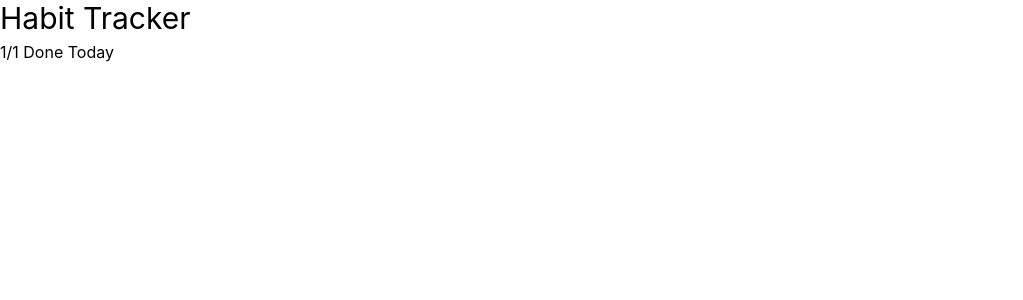
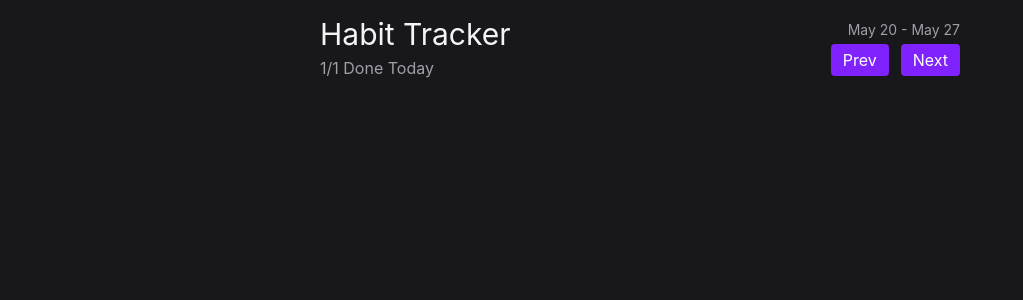
Before and after one commit to Ahsan-SWE/Todo-Habit-Tracker, a React (Vite) app: page / in a window 1280 px wide. Shown: the top 300 px of the page, without its empty margins (0-1023 px from the left). Built offline with nearby package versions, Linux system fonts and the light colour scheme.

Commit message:
Header section Done

```diff
--- a/src/App.tsx
+++ b/src/App.tsx
@@ -1,22 +1,13 @@
+
+import { HabitForm } from "./components/HabitForm";
+import Header from "./components/Header";
+
+
 export default function App() {
   return (
-    <div className="App">
+    <div className="max-w-2xl mx-auto p-4 flex flex-col gap-4">
       <Header />
+      <HabitForm />
     </div>
   );
 }
-
-
-
-
-function Header() {
-  return (
-    <header className="flex items-center justify-between">
-      <div className="flex flex-col gap-1">
-        <h1 className="text-3xl">Habit Tracker</h1>
-        <span>1/1 Done Today</span>
-      </div>
-      <div></div>
-    </header>
-  )
-}
--- /dev/null
+++ b/src/components/Button.tsx
@@ -0,0 +1,14 @@
+import type { ReactNode } from "react";
+
+
+type ButtonProps = {
+  children: ReactNode;
+};
+
+export function Button({ children }: ButtonProps) {
+  return (
+    <button className="bg-violet-600 hover:bg-violet-500 transition-colors text-white px-3 py-1 rounded">
+      {children}
+    </button>
+  );
+}
--- /dev/null
+++ b/src/components/HabitForm.tsx
@@ -0,0 +1,4 @@
+
+export function HabitForm() {
+  return null;
+}
--- /dev/null
+++ b/src/components/Header.tsx
@@ -0,0 +1,23 @@
+import { Button } from "./Button";
+
+export default function Header() {
+  return (
+    <header className="flex items-center justify-between">
+      <div className="flex flex-col gap-1">
+        <h1 className="text-3xl">Habit Tracker</h1>
+        <span className="text-zinc-400">1/1 Done Today</span>
+      </div>
+
+      <div className="flex flex-col gap-1 items-end">
+        <span className="text-zinc-400 text-sm">May 20 - May 27</span>
+
+        <div className="flex items-center gap-3">
+
+
+          <Button>Prev</Button>
+          <Button>Next</Button>
+        </div>
+      </div>
+    </header>
+  );
+}
--- a/src/index.css
+++ b/src/index.css
@@ -1 +1,7 @@
 @import "tailwindcss";
+
+
+body {
+ background-color: var(--color-zinc-900);
+ color: var(--color-zinc-100);
+}
```
